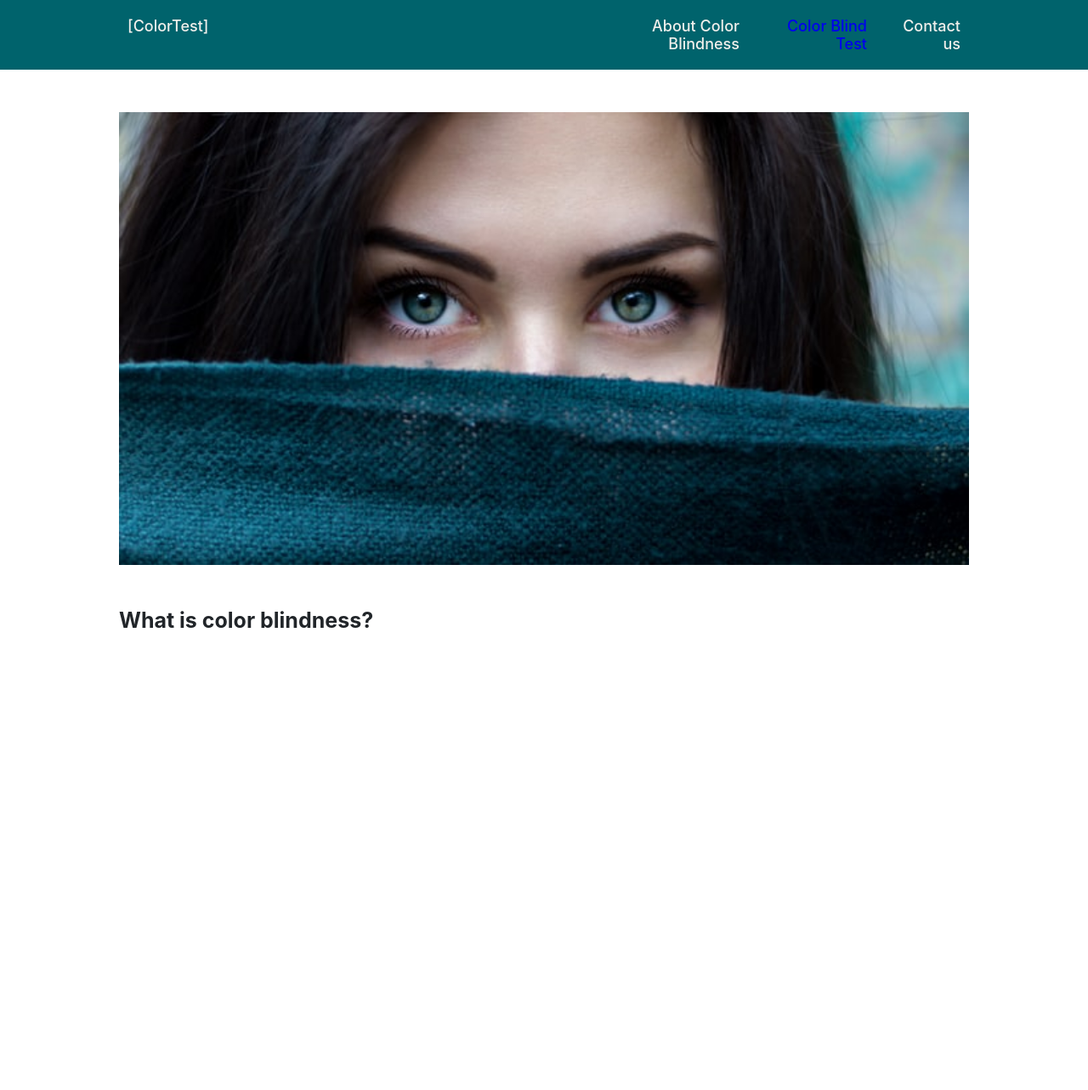
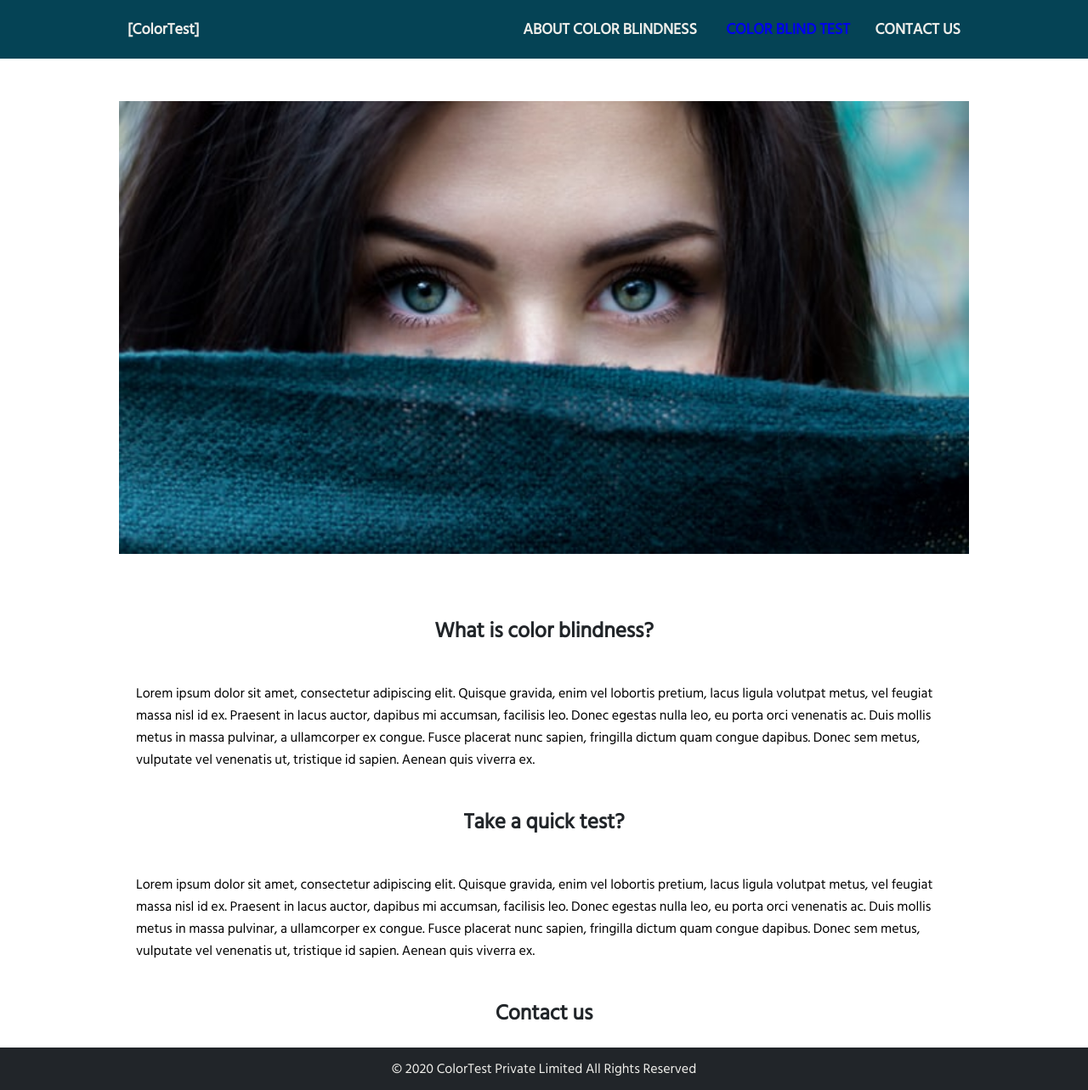
Before and after one commit to StevenMcDonald97/Color-Blindness-Test-App, a React (Create React App) app: page / in a window 1280 px wide. Shown: the whole page at 85% size. Before the commit the page ends 800 px from the top, so only its background shows below. Built offline with nearby package versions, Linux system fonts and the light colour scheme.

Commit message:
mainpage layout

```diff
--- a/public/index.html
+++ b/public/index.html
@@ -1,20 +1,22 @@
 <!DOCTYPE html>
 <html lang="en">
+
 <head>
   <meta charset="utf-8" />
   <link rel="icon" href="%PUBLIC_URL%/favicon.ico" />
   <meta name="viewport" content="width=device-width, initial-scale=1" />
   <meta name="theme-color" content="#000000" />
-    <meta
-      name="description"
-      content="Color Blindness Test App"
-    />
+  <meta name="description" content="Color Blindness Test App" />
+  <link rel="preconnect" href="https://fonts.gstatic.com">
+  <link href="https://fonts.googleapis.com/css2?family=Hind+Siliguri&display=swap" rel="stylesheet">
   <link rel="apple-touch-icon" href="%PUBLIC_URL%/logo192.png" />
   <link rel="manifest" href="%PUBLIC_URL%/manifest.json" />
   <title>Color Blindness Test</title>
 </head>
+
 <body>
   <noscript>You need to enable JavaScript to run this app.</noscript>
   <div id="root"></div>
 </body>
+
 </html>
--- a/src/App.css
+++ b/src/App.css
@@ -1,5 +1,5 @@
 .App {
-  color: var(--white);
+  color: var(--black);
 }
 
 .content-section {
@@ -8,7 +8,8 @@
 }
 
 .content-wrapper {
-  display: flex;
+  display: grid;
+  place-items: center;
   width: 1000px;
 }
 
@@ -17,26 +18,32 @@
   text-align: center;
   font-size: 25px;
   font-weight: bold;
+  padding: 20px;
+}
+
+.section-description {
+  padding: 20px;
 }
 
 .navbar {
   display: flex;
   justify-content: center;
   background-color: var(--dark-teal);
+  color: var(--white);
 }
 
 .nav-wrapper {
   display: grid;
-  grid-template-columns: 250px auto 210px 150px 110px;
+  grid-template-columns: 250px auto 250px 180px 130px;
   width: 1000px;
 }
 
 .nav-wrapper span {
-  font-weight: 500;
   font-size: 18px;
   margin: 10px 0;
   padding: 10px;
   text-align: right;
+  font-weight: bold;
 }
 
 .logo {
@@ -45,6 +52,7 @@
   margin: 10px 0;
   padding: 10px;
   text-align: left;
+  font-weight: bold;
 }
 
 .header-container {
@@ -57,3 +65,16 @@
 .header-container img{
   width: 100%;
 }
+
+.footer {
+  height: 50px;
+  background-color: var(--dark);
+  display: flex;
+  justify-content: center;
+  align-items: center;
+}
+
+.footer-description {
+  color: var(--white);
+  text-align: center;
+}
--- a/src/index.css
+++ b/src/index.css
@@ -5,7 +5,7 @@
   --dark: #212529;
   --grey: #343a40;
   --light-grey: #555555;
-  --dark-teal: #00636c ;
+  --dark-teal: #054355 ;
   --teal: #2a9d8f;
   --light-teal: #b2d8d8;
   --pink: #f2385a;
@@ -23,9 +23,7 @@
 
 body {
   margin: 0;
-  font-family: -apple-system, BlinkMacSystemFont, 'Segoe UI', 'Roboto', 'Oxygen',
-    'Ubuntu', 'Cantarell', 'Fira Sans', 'Droid Sans', 'Helvetica Neue',
-    sans-serif;
+  font-family: 'Hind Siliguri', sans-serif;
   -webkit-font-smoothing: antialiased;
   -moz-osx-font-smoothing: grayscale;
 }
--- a/src/pages/Main.js
+++ b/src/pages/Main.js
@@ -7,12 +7,12 @@ const MainPage = () => {
         <div className="nav-wrapper">
           <div class="logo">[ColorTest]</div>
           <span></span>
-          <span>About Color Blindness</span>
+          <span>ABOUT COLOR BLINDNESS</span>
           <span>
-            <Link to="test">Color Blind Test </Link>
+            <Link to="test">COLOR BLIND TEST </Link>
           </span>
 
-          <span>Contact us</span>
+          <span>CONTACT US</span>
         </div>
       </div>
       <div className="main"></div>
@@ -24,6 +24,25 @@ const MainPage = () => {
       <div className="content-section">
         <div className="content-wrapper">
           <div className="section-header"> What is color blindness?</div>
+          <div className="section-description">Lorem ipsum dolor sit amet, consectetur adipiscing elit. Quisque gravida, enim vel lobortis pretium, lacus ligula volutpat metus, vel feugiat massa nisl id ex. Praesent in lacus auctor, dapibus mi accumsan, facilisis leo. Donec egestas nulla leo, eu porta orci venenatis ac. Duis mollis metus in massa pulvinar, a ullamcorper ex congue. Fusce placerat nunc sapien, fringilla dictum quam congue dapibus. Donec sem metus, vulputate vel venenatis ut, tristique id sapien. Aenean quis viverra ex.</div>
+        </div>
+      </div>
+      <div className="content-section">
+        <div className="content-wrapper">
+          <div className="section-header"> Take a quick test?</div>
+          <div className="section-description">Lorem ipsum dolor sit amet, consectetur adipiscing elit. Quisque gravida, enim vel lobortis pretium, lacus ligula volutpat metus, vel feugiat massa nisl id ex. Praesent in lacus auctor, dapibus mi accumsan, facilisis leo. Donec egestas nulla leo, eu porta orci venenatis ac. Duis mollis metus in massa pulvinar, a ullamcorper ex congue. Fusce placerat nunc sapien, fringilla dictum quam congue dapibus. Donec sem metus, vulputate vel venenatis ut, tristique id sapien. Aenean quis viverra ex.</div>
+        </div>
+      </div>
+      <div className="content-section">
+        <div className="content-wrapper">
+          <div className="section-header"> Contact us</div>
+        </div>
+      </div>
+      <div className="footer">
+        <div className="content-wrapper">
+          <div className="footer-description">
+          © 2020 ColorTest Private Limited All Rights Reserved
+          </div>
         </div>
       </div>
     </>
```
Also changed, not shown: src/data/descriptions.js (added). Lines whose indentation alone changed are shown as unchanged.
